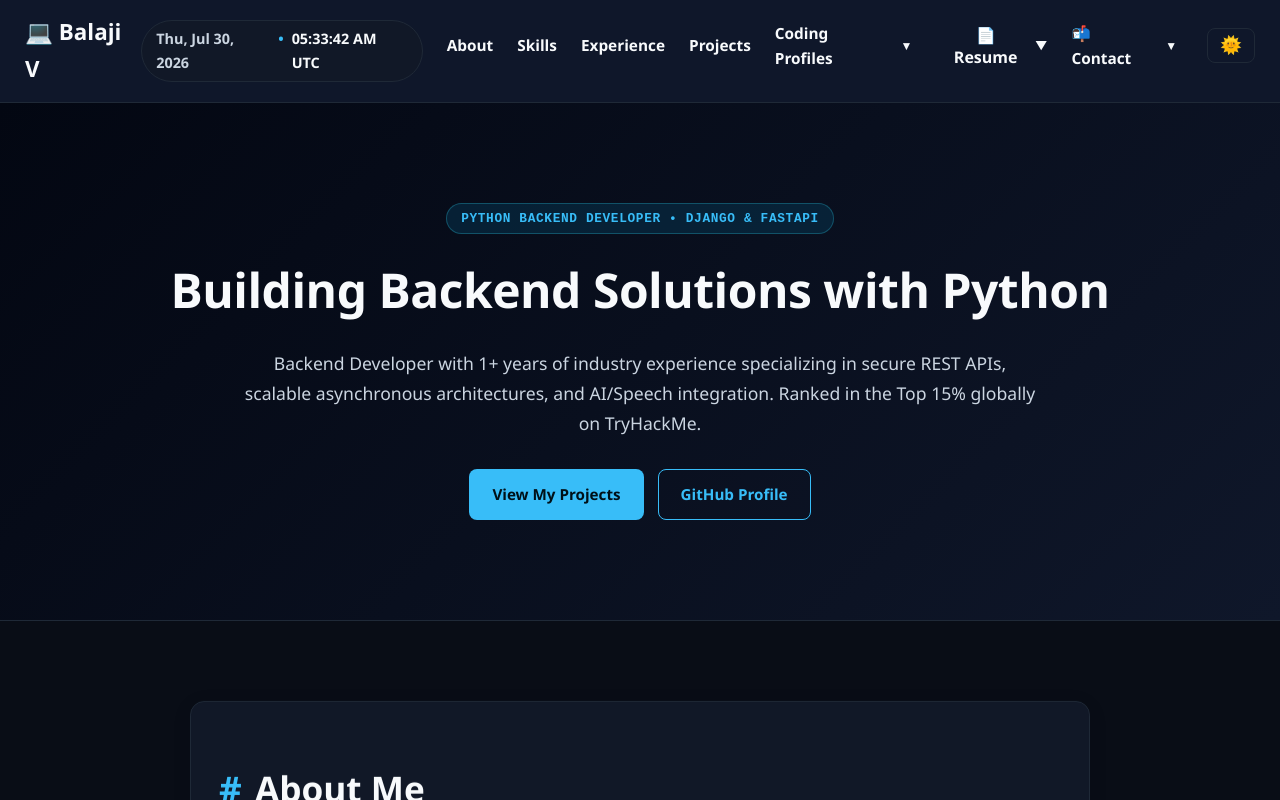
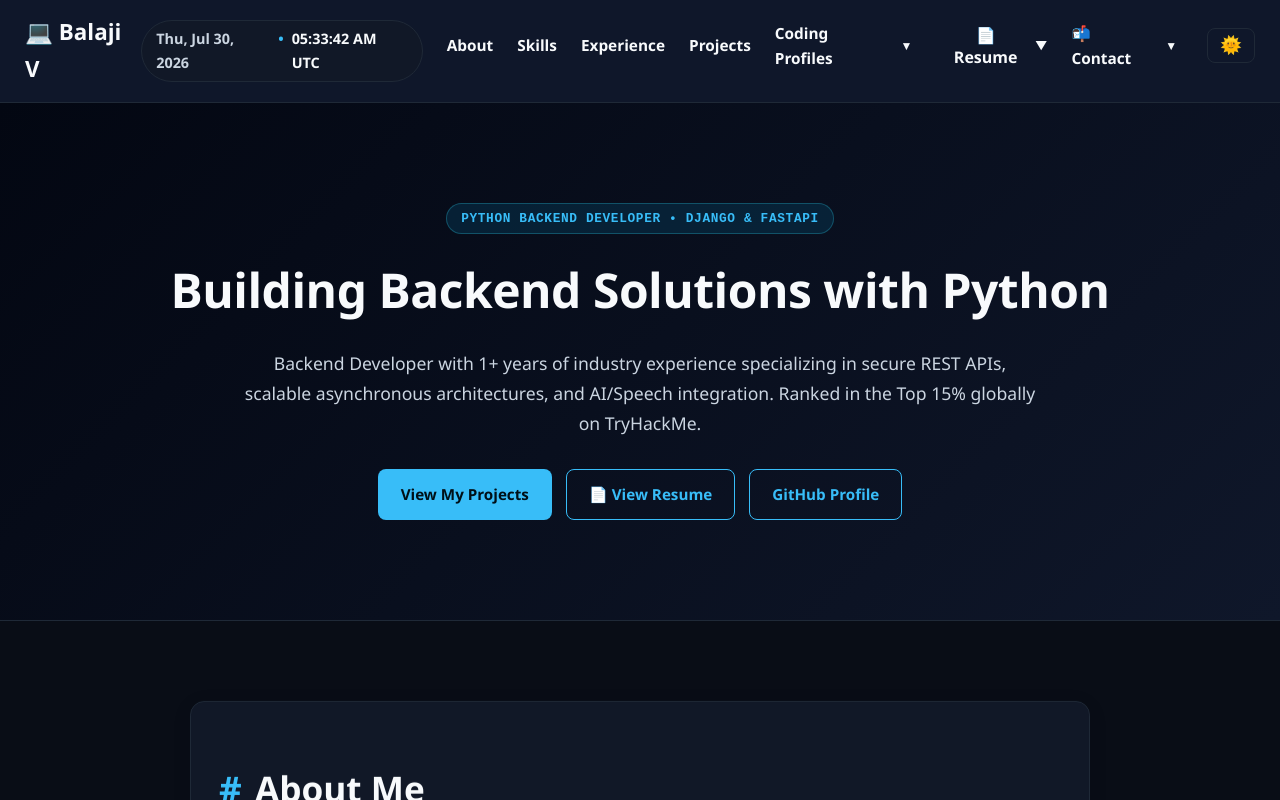
Before and after one commit to balajiinfo8/portfolio, a React (Vite) app: page / in a window 1280 px wide. Shown: the top 800 px of the page. Built offline with nearby package versions, Linux system fonts and the light colour scheme.

Commit message:
Add View Resume button to Hero section button group

```diff
--- a/src/components/Hero.jsx
+++ b/src/components/Hero.jsx
@@ -38,6 +38,14 @@
             View My Projects
           </a>
           <a
+            href="https://drive.google.com/file/d/161kmV3MioutarL0hTgoka_orGEPFZvMw/view"
+            target="_blank"
+            rel="noopener noreferrer"
+            className="btn btn-secondary"
+          >
+            📄 View Resume
+          </a>
+          <a
             href="https://github.com/balajiinfo8"
             target="_blank"
             rel="noopener noreferrer"
```
Also changed, not shown: 2 other files (tests, documents, lock files or other folders).
